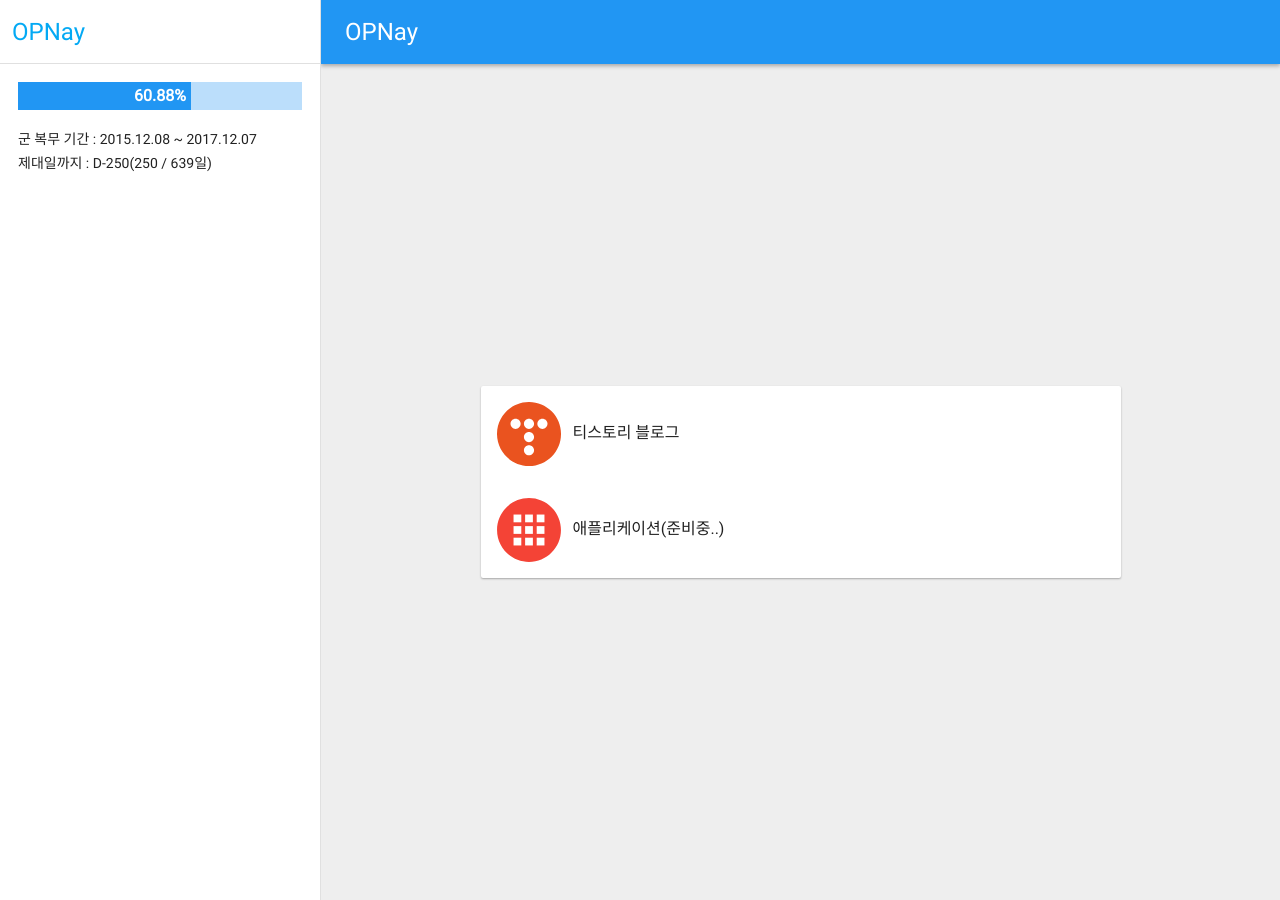
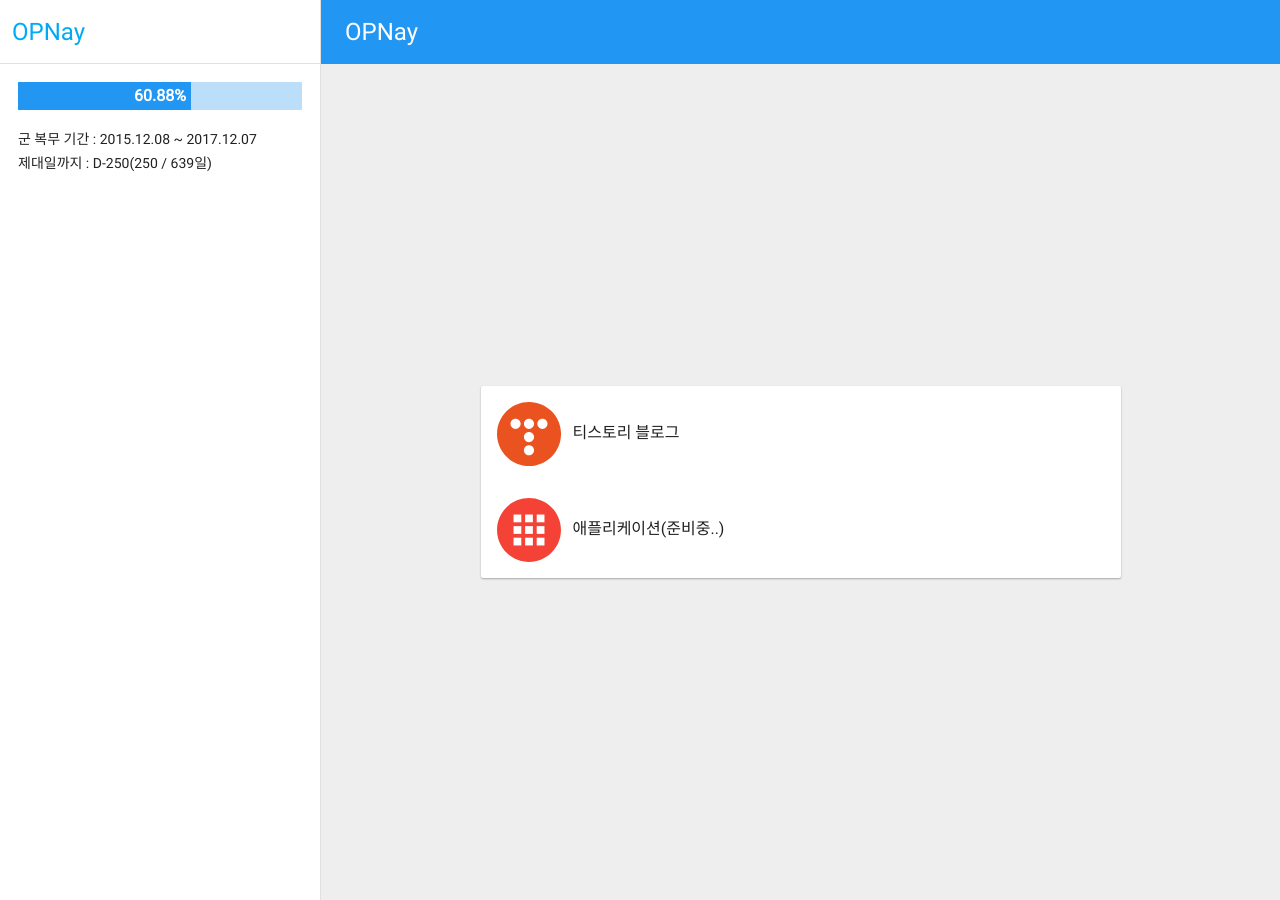
Before and after one commit to opnay/opnay.github.io, a Jekyll site: the page built from index.html, in a window 1280 px wide. Built offline with Jekyll 4.4.1, drawn with Linux system fonts in a browser that asks for light colours; some web fonts are replaced.

Commit message:
layouts: default: '.nav' remove shadow when desktop

```diff
--- a/css/index.css
+++ b/css/index.css
@@ -12,7 +12,8 @@ html, body, .wrap {margin:0; padding:0; width:100%; height:100%;}
 .desktop .wrap {-webkit-flex:1; -ms-flex:1; -moz-flex:1; flex:1;}
 
 /* Top Nav */
-.nav {z-index:100; background:#2196F3; height:64px; overflow:hidden; box-shadow:0 2px 4px 0 rgba(0,0,0,0.3);}
+.nav {z-index:100; background:#2196F3; height:64px; overflow:hidden;}
+.tablet .nav, .mobile .nav {box-shadow:0 2px 4px 0 rgba(0,0,0,0.3);}
 .nav .title {
 	display:block; margin:0 24px; line-height:64px; font-size:24px;
 	-webkit-transform:translateY(0);
```
